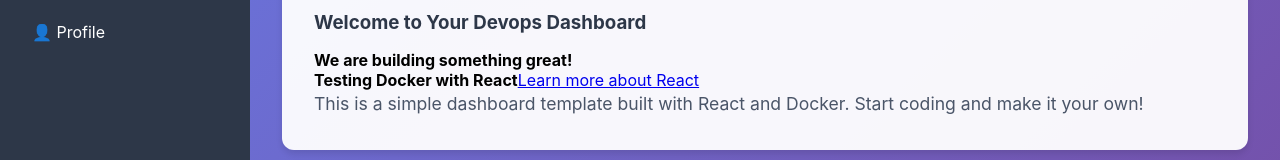
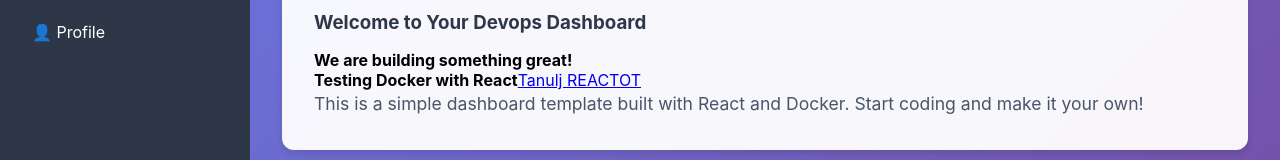
Before and after one commit to Slawernos/react_docker, a React (Create React App) app: page / in a window 1280 px wide. Shown: the part 346-506 px from the top of the page. Built offline with nearby package versions, Linux system fonts and the light colour scheme.

Commit message:
Magyaritas egy mondat

```diff
--- a/src/App.js
+++ b/src/App.js
@@ -45,7 +45,7 @@
             <h3>Welcome to Your Devops Dashboard</h3>
             <h4>We are building something great!</h4>
             <b>Testing Docker with React</b>
-            <a href="https://reactjs.org/">Learn more about React</a>
+            <a href="https://reactjs.org/">Tanulj REACTOT</a>
             <p>This is a simple dashboard template built with React and Docker. Start coding and make it your own!</p>
           </div>
         </main>
```
